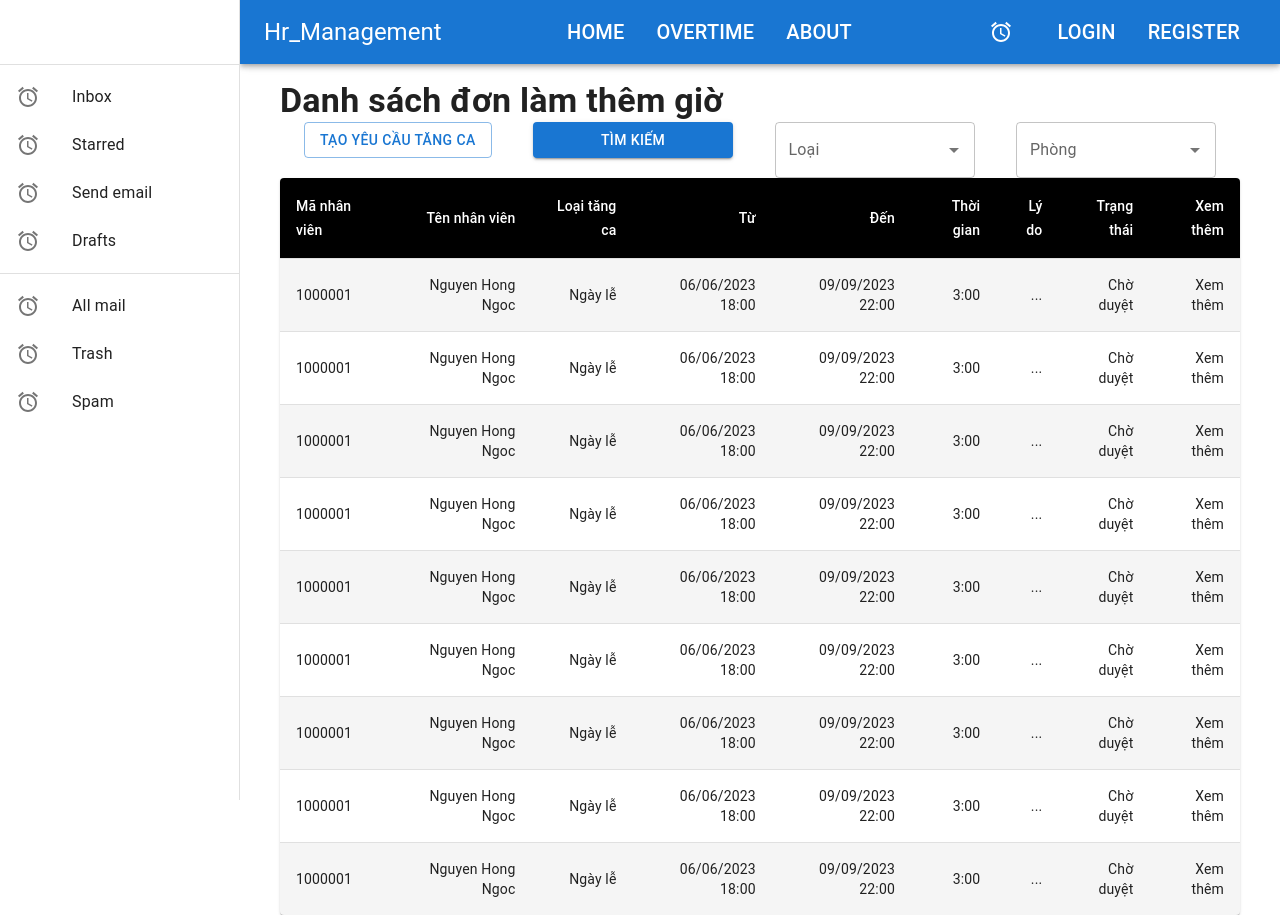
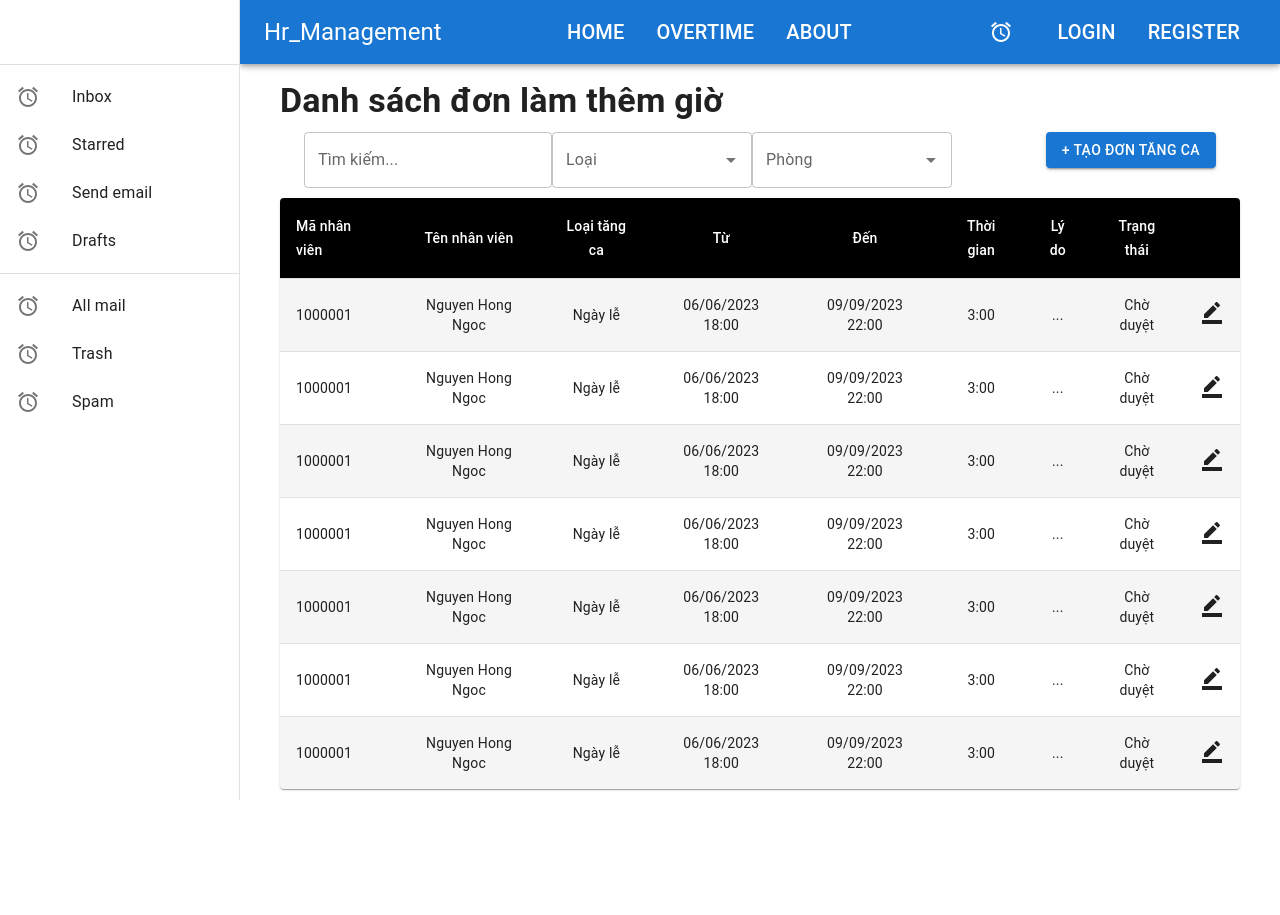
Before and after one commit to huylinhit/hr_management_system, a React (Create React App) app: page /viewot in a window 1280 px wide. After the commit the page ends 800 px from the top, so only its background shows below. Built offline with nearby package versions, Linux system fonts and the light colour scheme.

Commit message:
HRS-19andHRS-22

```diff
--- a/src/features/leavelog/CreateLeavetime.tsx
+++ b/src/features/leavelog/CreateLeavetime.tsx
@@ -8,11 +8,17 @@ const headerStyle = {
 }
 let theme = createTheme();
 theme = responsiveFontSizes(theme);
+
+const styles = {
+    borderBottom: '1px solid rgba(0, 0, 0)',
+    marginBottom: '20px',
+};
+
 function CreateOvertime({ open, handleClose, handleChange }: any) {
     return (
         <Dialog open={open} onClose={handleClose}>
             <ThemeProvider theme={theme}>
-                <DialogTitle variant="h4" sx={headerStyle} color="primary" >Đơn xin nghỉ phép</DialogTitle>
+                <DialogTitle variant="h5" sx={headerStyle} color="primary" style={styles} >Đơn xin nghỉ phép</DialogTitle>
             </ThemeProvider>
             <DialogContent>
                 <Grid item xs={12} sx={{ py: '8px', border: '4px' }}>
@@ -42,9 +48,7 @@ function CreateOvertime({ open, handleClose, handleChange }: any) {
                             <Grid item xs={2}><Typography sx={headerStyle}>Chọn ngày</Typography></Grid>
                             <Grid item xs={10}>
                                 <LocalizationProvider dateAdapter={AdapterDayjs}>
-                                    <Container>
                                         <DateRangePicker localeText={{ start: 'Từ', end: 'Đến' }} />
-                                    </Container>
                                 </LocalizationProvider>
                             </Grid>
                         </Grid>
@@ -70,7 +74,7 @@ function CreateOvertime({ open, handleClose, handleChange }: any) {
                 </Grid>
             </DialogContent>
             <DialogActions>
-                <Container sx={{ display: "flex", justifyContent: "space-between" }}>
+                <Container sx={{ display: "flex", justifyContent: "center" }}>
                     <Button onClick={handleClose} variant="outlined" >Hủy</Button>
                     <Button onClick={handleClose} variant="contained" >Xác nhận</Button>
                 </Container>
--- a/src/features/leavelog/MyLeavetime.tsx
+++ b/src/features/leavelog/MyLeavetime.tsx
@@ -62,6 +62,11 @@ function LeavetimeList() {
     createData(1000001, 'Nguyen Hong Ngoc', "Ngày lễ", "06/06/2023", "09/09/2023", "1", "...", "Chờ duyệt", "Xem thêm"),
     createData(1000001, 'Nguyen Hong Ngoc', "Ngày lễ", "06/06/2023", "09/09/2023", "1", "...", "Chờ duyệt", "Xem thêm"),
   ];
+
+  const styles = {
+    marginBottom: '10px',
+  };
+
   function handleChange(event: SelectChangeEvent<unknown>, child: ReactNode): void {
 
   }
@@ -77,7 +82,7 @@ function LeavetimeList() {
   return (
     <>
       <Container>
-        <Typography variant="h4" sx={headerStyle}>
+        <Typography variant="h4" sx={headerStyle} style={styles}>
           Danh sách đơn nghỉ phép
         </Typography>
         <Container>
@@ -95,7 +100,7 @@ function LeavetimeList() {
                   options={top100Films}
                   sx={{ width: 200 }}
                   renderInput={(params) => (
-                    <TextField {...params} label="Loại" />
+                    <TextField {...params} label="Loại" style={styles} />
                   )}
                 />
               </Grid>
--- a/src/features/overlog/CreateOvertime.tsx
+++ b/src/features/overlog/CreateOvertime.tsx
@@ -9,28 +9,33 @@ const headerStyle = {
 }
 let theme = createTheme();
 theme = responsiveFontSizes(theme);
+const styles = {
+    borderBottom: '1px solid rgba(0, 0, 0)',
+    marginBottom: '20px',
+};
 
-function CreateOvertime({open, handleClose, handleChange} : any) {
+
+function CreateOvertime({ open, handleClose, handleChange }: any) {
     return (
         <Dialog open={open} onClose={handleClose}>
             <ThemeProvider theme={theme}>
-            <DialogTitle variant="h4" sx={headerStyle} color="primary"  >Đơn làm thêm giờ</DialogTitle>
+                <DialogTitle variant="h5" sx={headerStyle} color="primary" style={styles} >Đơn làm thêm giờ</DialogTitle>
             </ThemeProvider>
             <DialogContent>
 
-            <Grid container >
+                <Grid container >
                     <Grid item xs={24} sx={{ py: '8px', border: '4px' }}>
                         <Grid container spacing={2}>
-                            <Grid item xs={2}><Typography sx={headerStyle}>Nhân viên</Typography></Grid>
-                            <Grid item xs={10}><TextField id="outlined-basic" label="Outlined" variant="outlined" /></Grid>
+                            <Grid item xs={3}><Typography sx={headerStyle}>Nhân viên</Typography></Grid>
+                            <Grid item xs={9}><TextField id="outlined-basic" label="Outlined" variant="outlined" /></Grid>
 
                         </Grid>
                     </Grid>
                 </Grid>
                 <Grid item xs={12} sx={{ py: '8px', border: '4px' }}>
                     <Grid container spacing={2}>
-                        <Grid item xs={2}><Typography sx={headerStyle}>Loại tăng ca</Typography></Grid>
-                        <Grid item xs={10}><Grid item xs={10}>
+                        <Grid item xs={3}><Typography sx={headerStyle}>Loại tăng ca</Typography></Grid>
+                        <Grid item xs={9}><Grid item xs={9}>
                             <FormControl fullWidth>
                                 <InputLabel id="demo-simple-select-label">Không</InputLabel>
                                 <Select
@@ -49,14 +54,12 @@ function CreateOvertime({open, handleClose, handleChange} : any) {
                     </Grid>
                 </Grid>
                 <Grid container >
-                    <Grid item xs={12} sx={{ py: '8px', border: '4px'}}>
+                    <Grid item xs={12} sx={{ py: '8px', border: '4px' }}>
                         <Grid container spacing={2}>
-                            <Grid item xs={2}><Typography sx={headerStyle}>Chọn ngày</Typography></Grid>
-                            <Grid item xs={10}>
+                            <Grid item xs={3}><Typography sx={headerStyle}>Chọn ngày</Typography></Grid>
+                            <Grid item xs={9}>
                                 <LocalizationProvider dateAdapter={AdapterDayjs}>
-                                    <Container>
-                                        <DateRangePicker  localeText={{ start: 'Từ', end: 'Đến' }} />
-                                    </Container>
+                                        <DateRangePicker localeText={{ start: 'Từ', end: 'Đến' }} />
                                 </LocalizationProvider>
                             </Grid>
                         </Grid>
@@ -65,8 +68,8 @@ function CreateOvertime({open, handleClose, handleChange} : any) {
                 <Grid container >
                     <Grid item xs={12} sx={{ py: '8px', border: '4px' }}>
                         <Grid container spacing={2}>
-                            <Grid item xs={2}><Typography sx={headerStyle}>Thời gian</Typography></Grid>
-                            <Grid item xs={10}><TextField id="outlined-basic" label="Outlined" variant="outlined" /></Grid>
+                            <Grid item xs={3}><Typography sx={headerStyle}>Thời gian</Typography></Grid>
+                            <Grid item xs={9}><TextField id="outlined-basic" label="Outlined" variant="outlined" /></Grid>
 
                         </Grid>
                     </Grid>
@@ -74,8 +77,8 @@ function CreateOvertime({open, handleClose, handleChange} : any) {
                 <Grid container >
                     <Grid item xs={12} sx={{ py: '8px', border: '4px' }}>
                         <Grid container spacing={2}>
-                            <Grid item xs={2}><Typography sx={headerStyle}>Số ngày</Typography></Grid>
-                            <Grid item xs={10}><TextField id="outlined-basic" label="Outlined" variant="outlined" /></Grid>
+                            <Grid item xs={3}><Typography sx={headerStyle}>Số ngày</Typography></Grid>
+                            <Grid item xs={9}><TextField id="outlined-basic" label="Outlined" variant="outlined" /></Grid>
 
                         </Grid>
                     </Grid>
@@ -83,18 +86,19 @@ function CreateOvertime({open, handleClose, handleChange} : any) {
                 <Grid container >
                     <Grid item xs={12} sx={{ py: '8px', border: '4px' }}>
                         <Grid container spacing={2}>
-                            <Grid item xs={2}><Typography sx={headerStyle}>Lý do</Typography></Grid>
-                            <Grid item xs={10}><TextField id="outlined-basic" label="Outlined" variant="outlined" /></Grid>
+                            <Grid item xs={3}><Typography sx={headerStyle}>Lý do</Typography></Grid>
+                            <Grid item xs={9}><TextField id="outlined-basic" label="Outlined" variant="outlined" /></Grid>
 
                         </Grid>
                     </Grid>
                 </Grid>
             </DialogContent>
             <DialogActions>
-            <Container sx={{ display: "flex", justifyContent: "space-between" }}>
-                <Button onClick={handleClose} variant="outlined" >Hủy</Button>
-                <Button onClick={handleClose} variant="contained" >Xác nhận</Button>
+                <Container sx={{ display: "flex", justifyContent: "center" }}>
+                    <Button onClick={handleClose} variant="outlined" >Hủy</Button>
+                    <Button onClick={handleClose} variant="contained" >Xác nhận</Button>
                 </Container>
+
             </DialogActions>
         </Dialog>
     );
--- a/src/features/overlog/ViewOvertime.tsx
+++ b/src/features/overlog/ViewOvertime.tsx
@@ -1,10 +1,8 @@
-import * as React from 'react';
-import { ReactNode } from "react";
-import {
-    SelectChangeEvent, Container, Grid, Button, Dialog, DialogTitle, DialogContent, Typography, FormControl, InputLabel, Select,
-    MenuItem, TextField, DialogActions, Autocomplete, TableContainer, Paper, Table, TableHead, TableRow, TableCell, TableBody, styled, tableCellClasses
-} from '@mui/material';
+
+import { SelectChangeEvent, Container, Typography, Grid, TextField, Autocomplete, Button, TableContainer, Paper, Table, TableHead, TableRow, TableBody, TableCell, styled, tableCellClasses } from '@mui/material';
+import React, { ReactNode } from 'react';
 import CreateOvertime from './CreateOvertime';
+import { BorderColor } from '@mui/icons-material';
 
 const headerStyle = {
     fontWeight: 'bold'
@@ -39,6 +37,7 @@ const StyledTableRow = styled(TableRow)(({ theme }) => ({
     },
   }));
 
+
 function ViewOvertimeLog() {
 
     function createData(
@@ -65,14 +64,15 @@ function ViewOvertimeLog() {
         createData(1000001,'Nguyen Hong Ngoc', "Ngày lễ", "06/06/2023 18:00", "09/09/2023 22:00", "3:00", "...", "Chờ duyệt","Xem thêm"),
         createData(1000001,'Nguyen Hong Ngoc', "Ngày lễ", "06/06/2023 18:00", "09/09/2023 22:00", "3:00", "...", "Chờ duyệt","Xem thêm"),
         createData(1000001,'Nguyen Hong Ngoc', "Ngày lễ", "06/06/2023 18:00", "09/09/2023 22:00", "3:00", "...", "Chờ duyệt","Xem thêm"),
-        createData(1000001,'Nguyen Hong Ngoc', "Ngày lễ", "06/06/2023 18:00", "09/09/2023 22:00", "3:00", "...", "Chờ duyệt","Xem thêm"),
-        createData(1000001,'Nguyen Hong Ngoc', "Ngày lễ", "06/06/2023 18:00", "09/09/2023 22:00", "3:00", "...", "Chờ duyệt","Xem thêm"),
 
 
 
 
 
     ];
+    const styles = {
+      marginBottom: '10px',
+    };
 
     function handleChange(event: SelectChangeEvent<unknown>, child: ReactNode): void {
 
@@ -89,41 +89,48 @@ function ViewOvertimeLog() {
     return (
         <>
             <Container>
-            <Typography variant="h4" sx={headerStyle}>
+            <Typography variant="h4" sx={headerStyle} style={styles}>
           Danh sách đơn làm thêm giờ
         </Typography>
-                <Container sx={{ display: "flex", justifyContent: "space-between" }}>
-                    <Grid item xs={4}>
-                        <div>
-                            <Button variant="outlined" onClick={handleClickOpen}>
-                                Tạo yêu cầu tăng ca
-                            </Button>
-                            <CreateOvertime open={open} handleChange={handleChange} handleClose={handleClose} />
-                        </div>
-                    </Grid>
-
-                    <Grid item xs={4}>
-                        <Button variant="contained" sx={{ width: 200 }}>
-                            Tìm kiếm
-                        </Button>
-                    </Grid>
-                    <Grid item xs={2}>
-                        <Autocomplete
-                            disablePortal
-                            id="combo-box-demo"
-                            options={top100Films}
-                            sx={{ width: 200,   }}
-                            renderInput={(params) => <TextField {...params} label="Loại" />}
-                        />
-                    </Grid>
-                    <Grid item xs={2}>
+        <Container>
+          <Grid sx={{ display: "flex", justifyContent: "space-between" }}>
+            <Grid
+              item
+              xs={10}
+              sx={{ display: "flex", justifyContent: "space-between" }}
+            >
+              <TextField label="Tìm kiếm..." />
+              <Grid>
                 <Autocomplete
                   disablePortal
                   id="combo-box-demo"
                   options={top100Films}
                   sx={{ width: 200 }}
-                            renderInput={(params) => <TextField {...params} label="Phòng" />}
+                  renderInput={(params) => (
+                    <TextField {...params} label="Loại" style={styles}/>
+                  )}
                 />
+              </Grid>
+              <Grid>
+                <Autocomplete
+                  disablePortal
+                  id="combo-box-demo"
+                  options={top100Films}
+                  sx={{ width: 200 }}
+                  renderInput={(params) => (
+                    <TextField {...params} label="Phòng" />
+                  )}
+                />
+              </Grid>
+            </Grid>
+            <Grid item xs={10}>
+              <div>
+                <Button variant="contained" onClick={handleClickOpen}>
+                  + Tạo đơn tăng ca
+                </Button>
+                <CreateOvertime open={open} handleChange={handleChange} handleClose={handleClose} />
+              </div>
+            </Grid>
           </Grid>
         </Container>
 
@@ -132,14 +139,14 @@ function ViewOvertimeLog() {
                         <TableHead>
                             <TableRow>
                                 <StyledTableCell>Mã nhân viên</StyledTableCell>
-                                <StyledTableCell align="right">Tên nhân viên</StyledTableCell>
-                                <StyledTableCell align="right">Loại tăng ca</StyledTableCell>
-                                <StyledTableCell align="right">Từ</StyledTableCell>
-                                <StyledTableCell align="right">Đến</StyledTableCell>
-                                <StyledTableCell align="right">Thời gian</StyledTableCell>
-                                <StyledTableCell align="right">Lý do</StyledTableCell>
-                                <StyledTableCell align="right">Trạng thái</StyledTableCell>
-                                <StyledTableCell align="right">Xem thêm</StyledTableCell>
+                                <StyledTableCell align="center">Tên nhân viên</StyledTableCell>
+                                <StyledTableCell align="center">Loại tăng ca</StyledTableCell>
+                                <StyledTableCell align="center">Từ</StyledTableCell>
+                                <StyledTableCell align="center">Đến</StyledTableCell>
+                                <StyledTableCell align="center">Thời gian</StyledTableCell>
+                                <StyledTableCell align="center">Lý do</StyledTableCell>
+                                <StyledTableCell align="center">Trạng thái</StyledTableCell>
+                                <StyledTableCell align="center"></StyledTableCell>
                             </TableRow>
                         </TableHead>
                         <TableBody>
@@ -148,14 +155,14 @@ function ViewOvertimeLog() {
                                     <StyledTableCell component="th" scope="row">
                                         {row.id}
                                     </StyledTableCell>
-                                    <StyledTableCell align="right">{row.name}</StyledTableCell>
-                                    <StyledTableCell align="right">{row.kind}</StyledTableCell>
-                                    <StyledTableCell align="right">{row.to}</StyledTableCell>
-                                    <StyledTableCell align="right">{row.from}</StyledTableCell>
-                                    <StyledTableCell align="right">{row.times}</StyledTableCell>
-                                    <StyledTableCell align="right">{row.reason}</StyledTableCell>
-                                    <StyledTableCell align="right">{row.status}</StyledTableCell>
-                                    <StyledTableCell align="right">{row.more}</StyledTableCell>
+                                    <StyledTableCell align="center">{row.name}</StyledTableCell>
+                                    <StyledTableCell align="center">{row.kind}</StyledTableCell>
+                                    <StyledTableCell align="center">{row.to}</StyledTableCell>
+                                    <StyledTableCell align="center">{row.from}</StyledTableCell>
+                                    <StyledTableCell align="center">{row.times}</StyledTableCell>
+                                    <StyledTableCell align="center">{row.reason}</StyledTableCell>
+                                    <StyledTableCell align="center">{row.status}</StyledTableCell>
+                                    <StyledTableCell align="center"><BorderColor /></StyledTableCell>
 
                                 </StyledTableRow>
                             ))}
```
Lines whose indentation alone changed are shown as unchanged.
